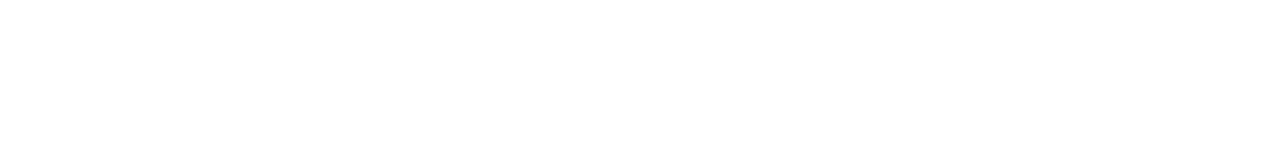
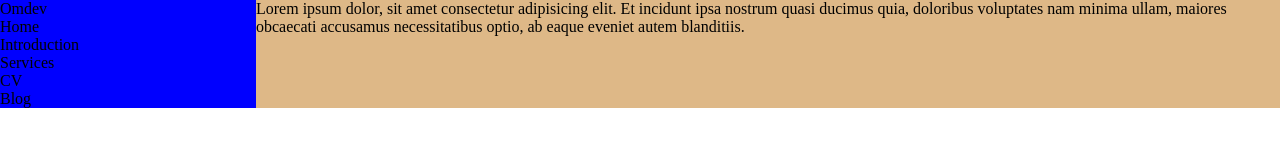
Before and after one commit to OmdevShastri/MyPortfolioWebsite, a plain HTML site: page index.html in a window 1280 px wide. Drawn offline with Linux system fonts and the light colour scheme.

Commit message:
2nd Feb 2022- initial

```diff
--- a/index.html
+++ b/index.html
@@ -1,12 +1,31 @@
 <!DOCTYPE html>
 <html lang="en">
-<head>
-    <meta charset="UTF-8">
-    <meta http-equiv="X-UA-Compatible" content="IE=edge">
-    <meta name="viewport" content="width=device-width, initial-scale=1.0">
-    <title>Document</title>
-</head>
-<body>
-
-</body>
+  <head>
+    <meta charset="UTF-8" />
+    <meta http-equiv="X-UA-Compatible" content="IE=edge" />
+    <meta name="viewport" content="width=device-width, initial-scale=1.0" />
+    <title>
+      Omdev Shastri || Programmer || Engineer || Pre-final Year || Google Cloud
+    </title>
+    <link rel="stylesheet" href="styles.css" />
+  </head>
+  <body>
+    <div class="container">
+      <div class="sidebar">
+        Omdev
+        <nav>
+          <ul>
+            <li>Home</li>
+            <li>Introduction</li>
+            <li>Services</li>
+            <li>CV</li>
+            <li>Blog</li>
+          </ul>
+        </nav>
+      </div>
+      <div class="main">
+        Lorem ipsum dolor, sit amet consectetur adipisicing elit. Et incidunt ipsa nostrum quasi ducimus quia, doloribus voluptates nam minima ullam, maiores obcaecati accusamus necessitatibus optio, ab eaque eveniet autem blanditiis.
+      </div>
+    </div>
+  </body>
 </html>
--- a/styles.css
+++ b/styles.css
@@ -0,0 +1,16 @@
+*{
+    margin: 0;
+    padding: 0;
+}
+.sidebar{
+    background-color: blue;
+    width: 20vw;
+}
+
+.main{
+    background-color: burlywood;
+    width: 80vw;
+}
+.container{
+    display: flex;
+}
```
